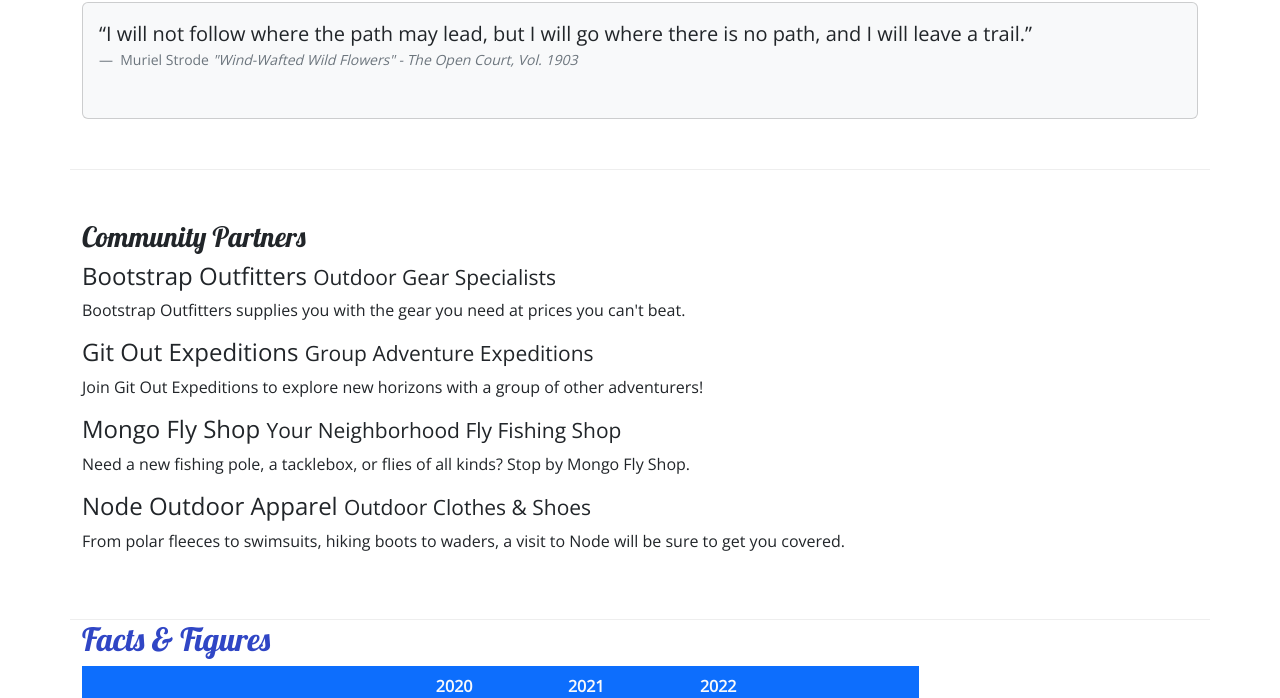
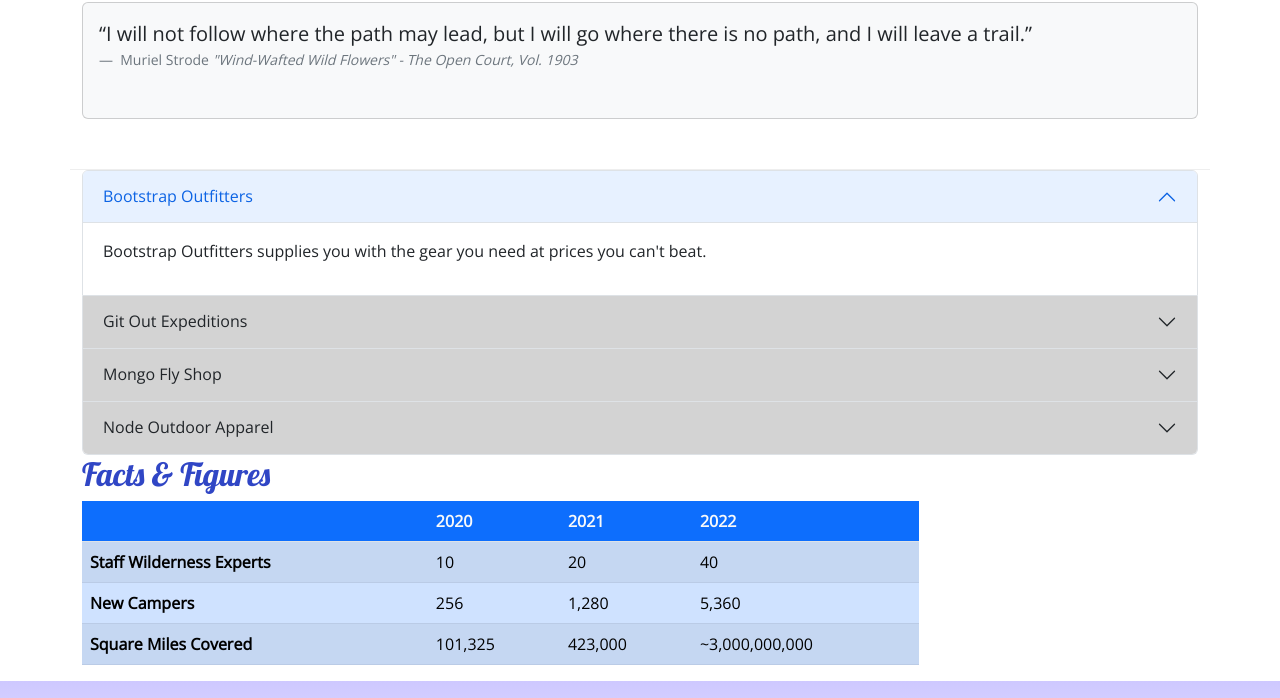
Before and after one commit to st3adyp1ck/nucampsite, a plain HTML site: page aboutus.html in a window 1280 px wide. Shown: the part 725-1423 px from the top of the page. Drawn offline with nearby package versions, Linux system fonts and the light colour scheme.

Commit message:
Accordion

```diff
--- a/aboutus.html
+++ b/aboutus.html
@@ -114,22 +114,54 @@
         </section>
 
         <section>
-            <div class="row row-content">
-                <div class="col">
-                    <h3>Community Partners</h3>
-                    <h4>Bootstrap Outfitters <small>Outdoor Gear Specialists</small></h4>
-                    <p class="d-none d-sm-block">Bootstrap Outfitters supplies you with the gear you need at prices you
-                        can't beat.</p>
-                    <h4>Git Out Expeditions <small>Group Adventure Expeditions</small></h4>
-                    <p class="d-none d-sm-block">Join Git Out Expeditions to explore new horizons with a group of other
-                        adventurers!</p>
-                    <h4>Mongo Fly Shop <small>Your Neighborhood Fly Fishing Shop</small></h4>
-                    <p class="d-none d-sm-block">Need a new fishing pole, a tacklebox, or flies of all kinds? Stop by
-                        Mongo Fly Shop.</p>
-                    <h4>Node Outdoor Apparel <small>Outdoor Clothes & Shoes</small></h4>
-                    <p class="d-none d-sm-block">From polar fleeces to swimsuits, hiking boots to waders, a visit to
-                        Node will be sure to get you
-                        covered.</p>
+            <div id="accordionExample" class="accordion">
+                <div class="accordion-item">
+                    <h4 class="accordion-header">
+                        <button class="accordion-button" type="button" data-bs-toggle="collapse" data-bs-target="#bootstrap">
+                            Bootstrap Outfitters
+                        </button>
+                    </h4>
+                    <div id="bootstrap" class="accordion-collapse collapse show" data-bs-parent="#accordionExample">
+                        <div class="accordion-body d-none d-sm-block">
+                            <p>Bootstrap Outfitters supplies you with the gear you need at prices you can't beat.</p>
+                        </div>
+                    </div>
+                </div>
+                <div class="accordion-item">
+                    <h4 class="accordion-header">
+                        <button class="accordion-button collapsed" type="button" data-bs-toggle="collapse" data-bs-target="#git">
+                            Git Out Expeditions
+                        </button>
+                    </h4>
+                    <div id="git" class="accordion-collapse collapse" data-bs-parent="#accordionExample">
+                        <div class="accordion-body d-none d-sm-block">
+                            <p>Join Git Out Expeditions to explore new horizons with a group of other adventurers!</p>
+                        </div>
+                    </div>
+                </div>
+                <div class="accordion-item">
+                    <h4 class="accordion-header">
+                        <button class="accordion-button collapsed" type="button" data-bs-toggle="collapse" data-bs-target="#mongo">
+                            Mongo Fly Shop
+                        </button>
+                    </h4>
+                    <div id="mongo" class="accordion-collapse collapse" data-bs-parent="#accordionExample">
+                        <div class="accordion-body d-none d-sm-block">
+                            <p>Need a new fishing pole, a tacklebox, or flies of all kinds? Stop by Mongo Fly Shop.</p>
+                        </div>
+                    </div>
+                </div>
+                <div class="accordion-item">
+                    <h4 class="accordion-header">
+                        <button class="accordion-button collapsed" type="button" data-bs-toggle="collapse" data-bs-target="#node">
+                            Node Outdoor Apparel
+                        </button>
+                    </h4>
+                    <div id="node" class="accordion-collapse collapse" data-bs-parent="#accordionExample">
+                        <div class="accordion-body d-none d-sm-block">
+                            <p>From polar fleeces to swimsuits, hiking boots to waders, a visit to Node will be sure to get you covered.</p>
+                        </div>
+                    </div>
                 </div>
             </div>
         </section>
--- a/css/styles.css
+++ b/css/styles.css
@@ -41,3 +41,7 @@ footer {
       text-align: end !important;
     }
   }
+
+  .accordion-button {
+    background-color: #d3d3d3;
+}
```
